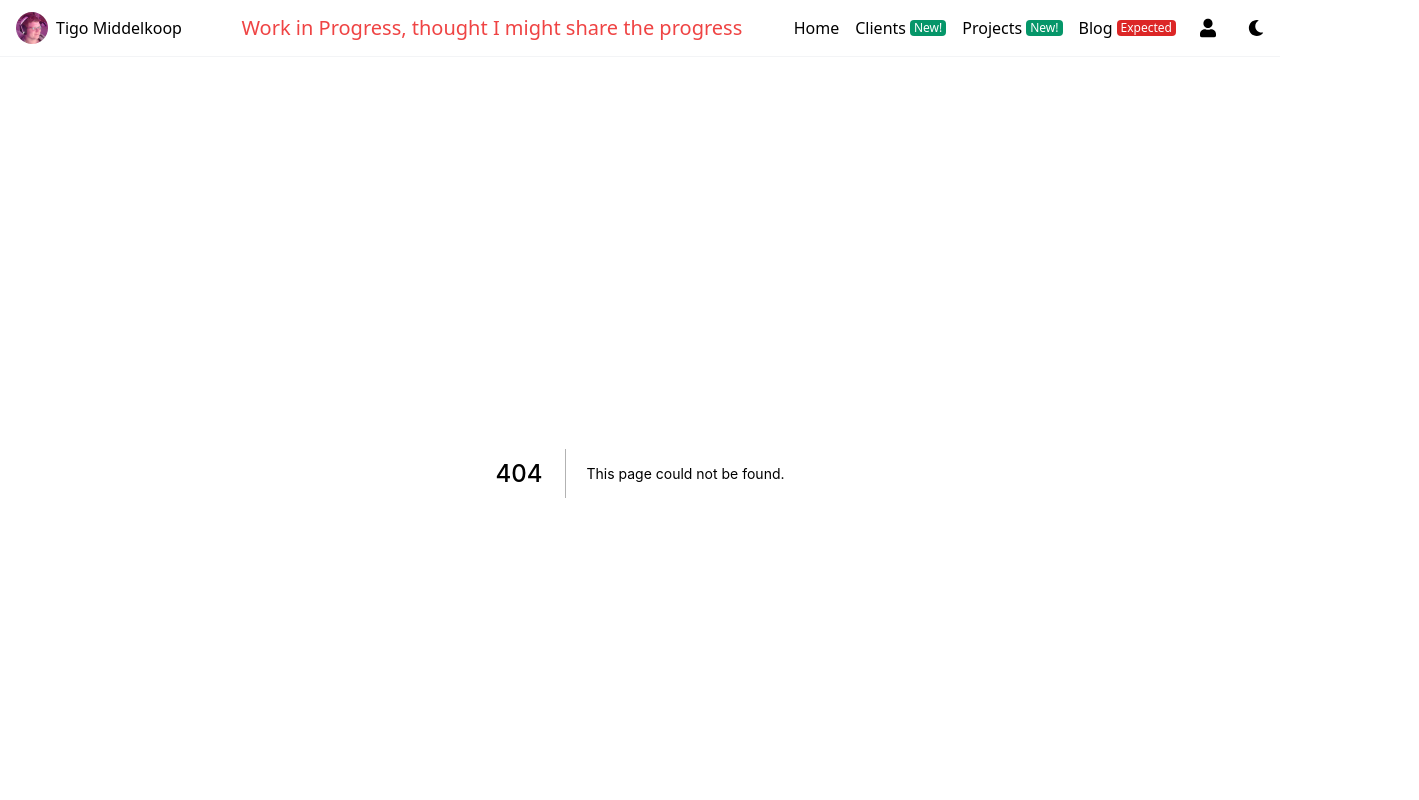
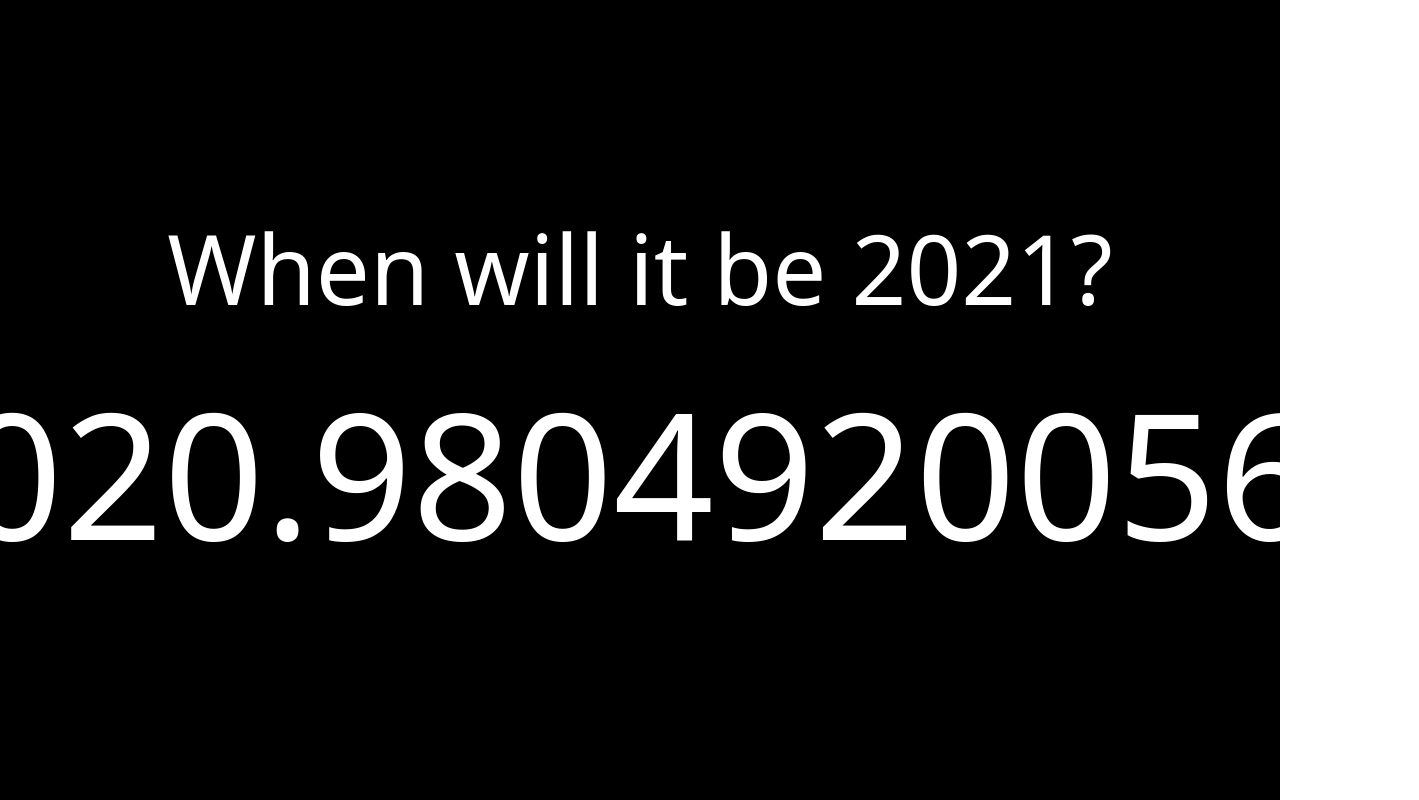
Before and after one commit to tigomiddelkoop/Portfolio, a Next.js app: page /yeet in a window 1280 px wide. Before the commit this address had no page. Shown: the top 800 px of the page, 1419 px wide, since content can reach past the window. Built offline with nearby package versions, Linux system fonts and the light colour scheme.

Commit message:
Added timing things

```diff
--- a/src/pages/_app.tsx
+++ b/src/pages/_app.tsx
@@ -5,9 +5,8 @@ import {useRouter} from "next/router";
 function MyApp({Component, pageProps}) {
 
     const router = useRouter();
-    console.log(router);
 
-    if (router.pathname.includes("/login")) return <Component {...pageProps} />
+    if (router.pathname.includes("/login") || router.pathname.includes("/yeet")) return <Component {...pageProps} />
 
     return <Layout><Component {...pageProps} /></Layout>
 }
--- a/src/pages/index.tsx
+++ b/src/pages/index.tsx
@@ -2,9 +2,17 @@ import Head from 'next/head';
 import Pill from "../components/pill"
 import Button from "../components/button";
 import Image from "next/image";
+import {DateTime} from "luxon";
 
 export default function Home() {
-    return (
+
+    const dateThen = DateTime.fromISO("2019");
+    const dateNow = DateTime.fromJSDate(new Date());
+
+    console.log(dateNow.year, dateThen.year)
+    const diff = dateNow.diff(dateThen, "years").toObject();
+
+        return (
         <div>
             <div>
                 <Head>
@@ -36,7 +44,8 @@ export default function Home() {
                             <div className={"justify-center text-center"}>
                                 <p className={"mb-0.5"}>Interested in my CV?</p>
                                 <Button className={" w-64 text-center"} color={"success"}>
-                                    <div className={"flex items-center justify-center"}><p className={'mr-1'}>Generate CV</p><Pill  color={"danger"}>WIP</Pill>
+                                    <div className={"flex items-center justify-center"}><p className={'mr-1'}>Generate
+                                        CV</p><Pill color={"danger"}>WIP</Pill>
                                     </div>
                                 </Button>
                             </div>
@@ -44,7 +53,7 @@ export default function Home() {
                     </div>
                     <div>
                         <h1 className={"text-4xl"}>Tools and languages</h1>
-                        <h2 className={"text-1xl"}>Tools I can use (and I probably use on the regular)</h2>
+                        <h2 className={"text-1xl"}>Tools I can use (and those I use regularly)</h2>
 
                         <div className={"flex flex-col lg:flex-row justify-center mb-4"}>
 
@@ -58,9 +67,14 @@ export default function Home() {
                                     <div className={"border-b border-gray-300 py-3 px-3"}>GraphQL</div>
                                     <div className={"border-b border-gray-300 py-3 px-3"}>React</div>
                                     <div className={"border-b border-gray-300 py-3 px-3"}>ExpressJS</div>
-                                    <div className={"border-b border-gray-300 py-3 px-3"}>
-                                        <p>Javascript</p>
-                                        <p className={"text-xs"}>TypeScript</p>
+                                    <div className={"flex border-b border-gray-300 py-3 px-3 items-center"}>
+                                        <div className={"flex-1"}>
+                                            <p>Javascript</p>
+                                            <p className={"text-xs"}>TypeScript</p>
+                                        </div>
+                                        <div className={"text-xs"}>
+                                            <p>{diff.years.toFixed()} year{diff.years.toFixed() !== '1' ? 's' : ''} experience</p>
+                                        </div>
                                     </div>
                                     <div className={"py-3 px-3"}>NextJS</div>
                                 </div>
@@ -72,16 +86,3 @@ export default function Home() {
         </div>
     )
 }
-
-{/*<h4 className="text-sm font-light">Languages I can use: </h4>*/
-}
-{/*<h4 className="text-xs font-light mb-6">Interested in Learning: C++, C, Objective-C,*/
-}
-{/*    Java &*/
-}
-{/*    Rust</h4>*/
-}
-{/*<h1 className={"text-xl"}>Interested in my CV?</h1>*/
-}
-{/*<Button color={"success"}>Generate CV</Button>*/
-}
--- /dev/null
+++ b/src/pages/yeet.tsx
@@ -0,0 +1,30 @@
+import {useEffect, useState} from "react";
+import {DateTime} from "luxon";
+import {any} from "prop-types";
+
+export default function yeet() {
+
+    const dateThen = DateTime.fromISO("0000");
+    const dateNow = DateTime.fromJSDate(new Date());
+
+    const [date, setDate] = useState({});
+
+    useEffect(() => {
+        const interval = setInterval(() => {
+            const dateNow = DateTime.fromJSDate(new Date());
+
+            console.log(dateNow.diff(dateThen, "years").years.toString().length);
+            setDate(dateNow.diff(dateThen, "years").years)
+        }, 100);
+        return () => clearInterval(interval);
+    }, [])
+
+    return (
+        <div className={"bg-black text-white h-screen flex items-center text-center justify-center"}>
+            <div>
+                <p style={{fontSize: "6em"}}>When will it be 2021?</p>
+                <p style={{fontSize: "11em"}}>{date.toString().substring(0, 16)}</p>
+            </div>
+        </div>
+    )
+}
```
